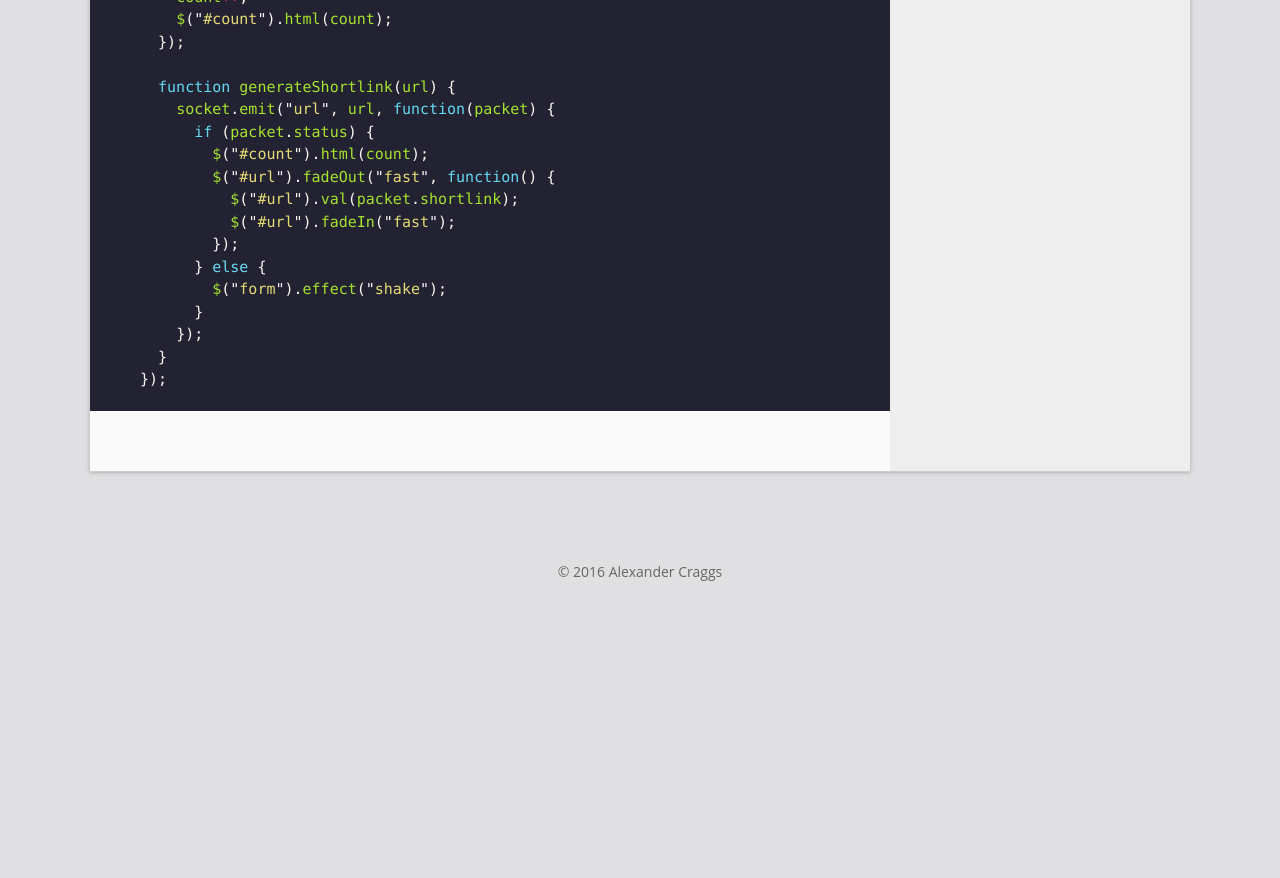
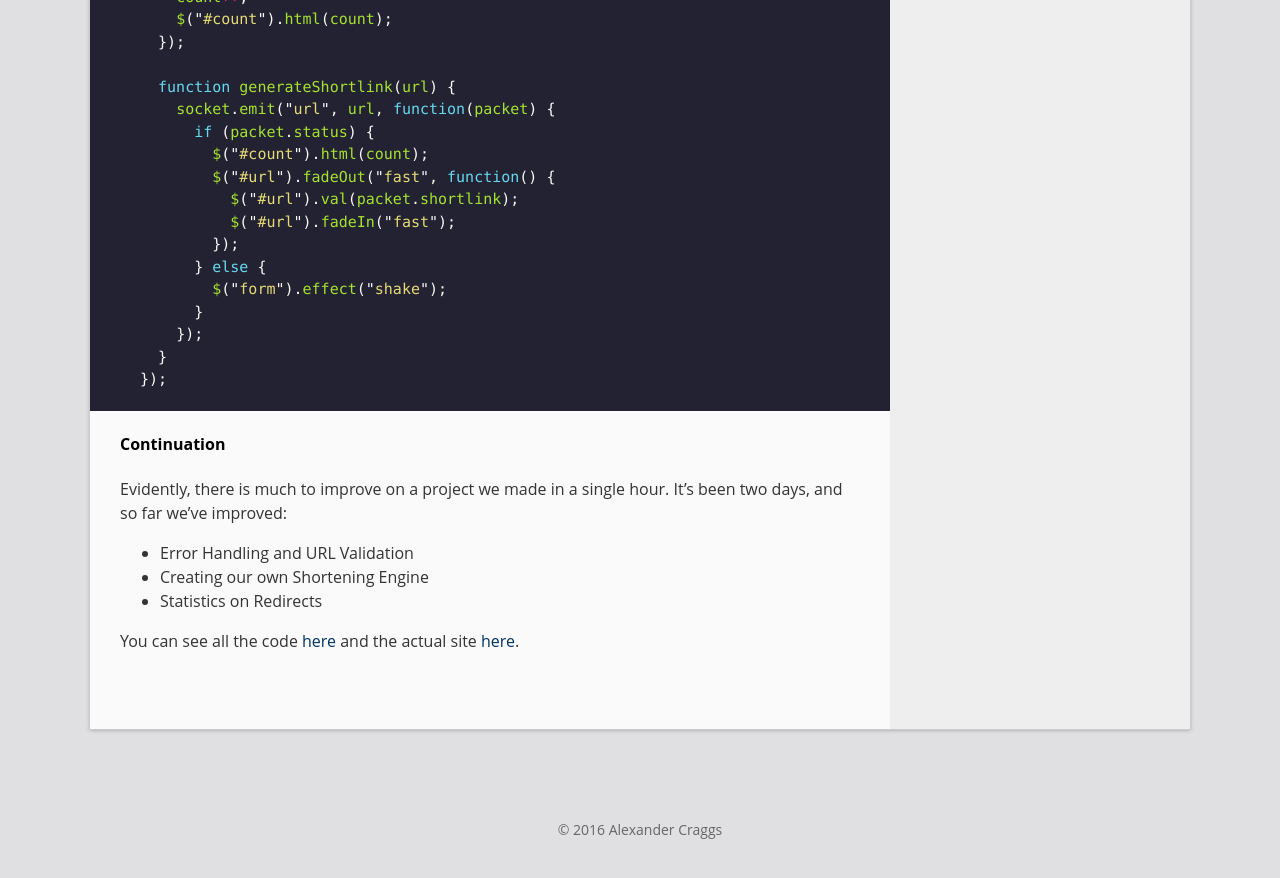
Before and after one commit to popey456963/blog, a Jekyll site: the page built from _posts/2016-02-27-setting-up-a-url-shortener.md, in a window 1280 px wide and 900 px high, scrolled down 5067 px. Shown: the top 878 px of the window. Built offline with Jekyll 4.4.1, drawn with Linux system fonts in a browser that asks for light colours; comment, search, counter and statistics services are not loaded; before the commit the page ends 5709 px from its top, so only the background shows below that.

Commit message:
added more to URL shortener

````diff
--- a/_posts/2016-02-27-setting-up-a-url-shortener.md
+++ b/_posts/2016-02-27-setting-up-a-url-shortener.md
@@ -187,3 +187,13 @@ $(function() {
   }
 });
 ```
+
+#### **Continuation**
+
+Evidently, there is much to improve on a project we made in a single hour.  It's been two days, and so far we've improved:
+
+ - Error Handling and URL Validation
+ - Creating our own Shortening Engine
+ - Statistics on Redirects
+
+You can see all the code [here](http://github.com/subjectrefresh/shortener) and the actual site [here](http://subr.pw).
````
